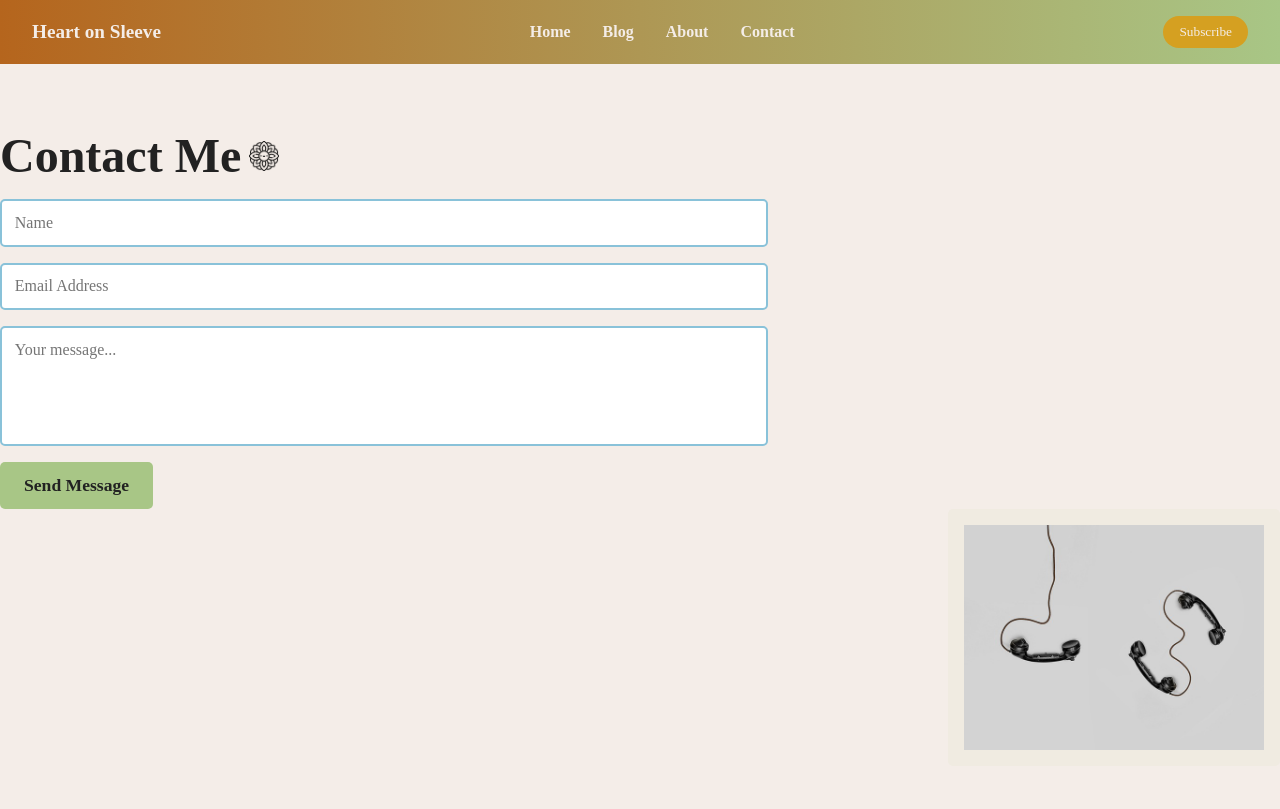
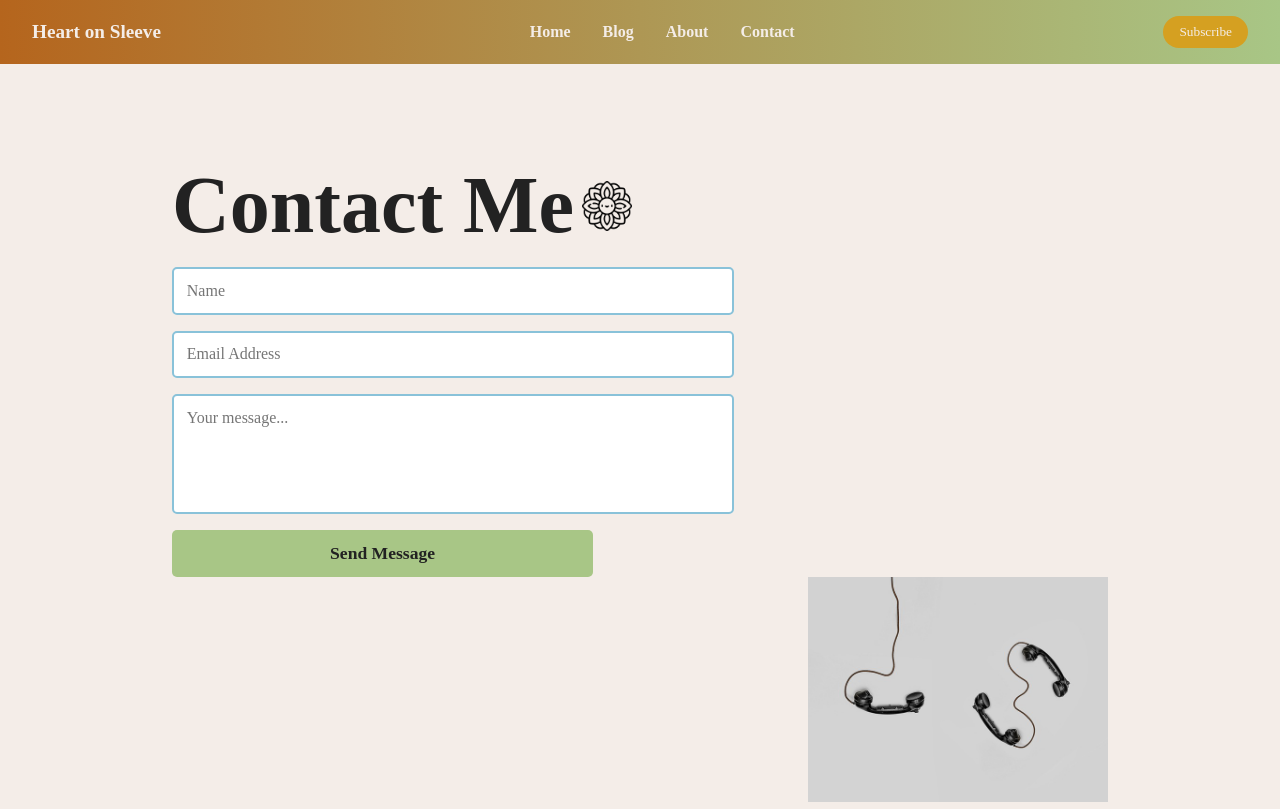
Before and after one commit to iamanduru/heartonsleeve, a website: page pages/contact.html in a window 1280 px wide. Shown: the top 809 px of the page. Drawn offline with Linux system fonts and the light colour scheme; a web font is replaced by a local one.

Commit message:
Node.js Setup

```diff
--- a/index.css
+++ b/index.css
@@ -578,6 +578,8 @@ body {
 .about__text__content {
     flex: 1;
     line-height: 1.6;
+    font-size: 1.1rem;
+    line-height: 1.5;
 }
 
 
@@ -585,11 +587,6 @@ body {
     width: 40px;
     height: 40px;
     float: left;
-}
-
-.about__content p {
-    font-size: 1.1rem;
-    line-height: 1.5;
 }
 
 .about__image img {
@@ -604,22 +601,16 @@ body {
     display: flex;
     justify-content: center;
     padding: 4rem 0;
-}
 
-.contact__container {
-    display: flex;
-    align-items: flex-start;
-    background: #ffffff;
-    border-radius: 8px;
-    padding: 2rem;
-    box-shadow: 0px 4px 12px rgba(0, 0, 0, 0.1);
-    max-width: 1000px;
-    width: 90%;
-    gap: 2rem;
 }
 
 .contact__form {
     flex: 1;
+    max-width: 1000px;
+    width: 90%;
+    gap: 2rem;
+    display: absolute;
+    padding: 2rem;
 }
 
 .contact__header {
@@ -630,13 +621,13 @@ body {
 }
 
 .contact__header h2 {
-    font-size: 3rem;
+    font-size: 5rem;
     font-weight: bold;
     color: var(--charcoal-black);
 }
 
 .contact__icon {
-    width: 30px;
+    width: 50px;
 }
 
 .contact__form form {
@@ -675,6 +666,8 @@ textarea {
     cursor: pointer;
     font-weight: bold;
     transition: background 0.3s;
+    width: 45%;
+
 }
 
 .send__button:hover {
@@ -683,14 +676,7 @@ textarea {
 }
 
 .contact__image {
-    flex: 1;
-    display: flex;
-    align-items: center;
-    justify-content: center;
-    background: #f0ebe1;
-    padding: 1rem;
-    border-radius: 5px;
-    float: right;
+   float: right;
 }
 
 .contact__image img {
```
Also changed, not shown: package.json (added, +20 -0 lines), 1 other file.
